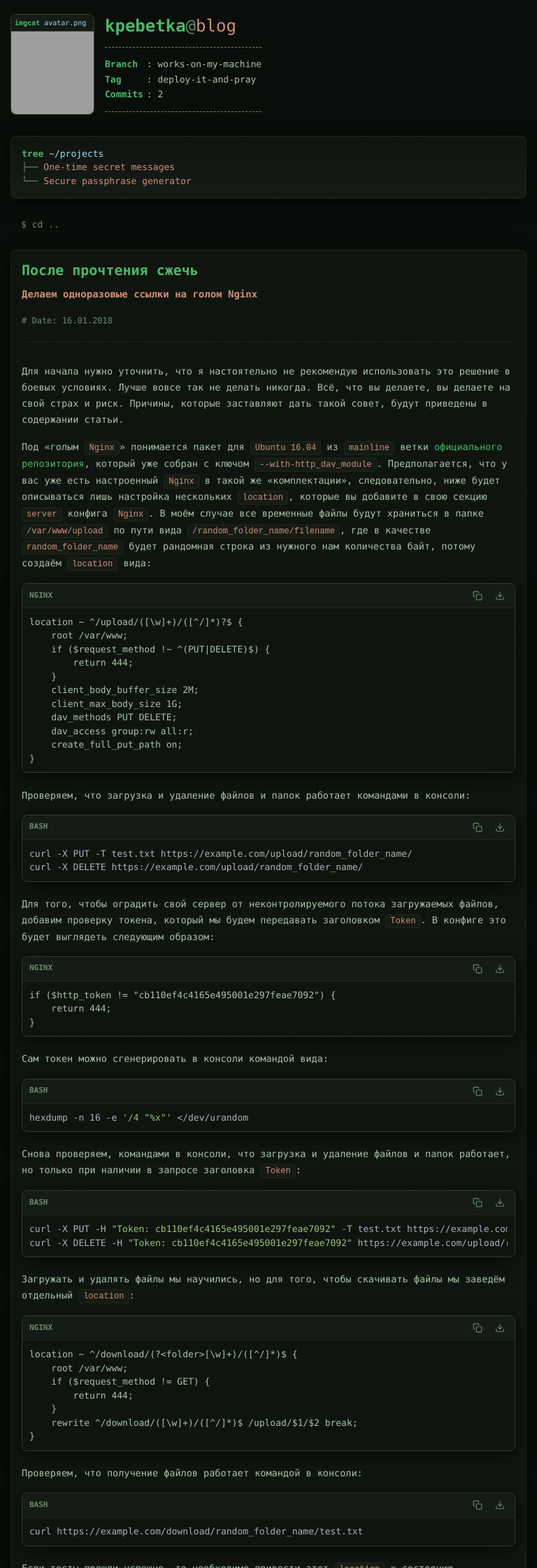
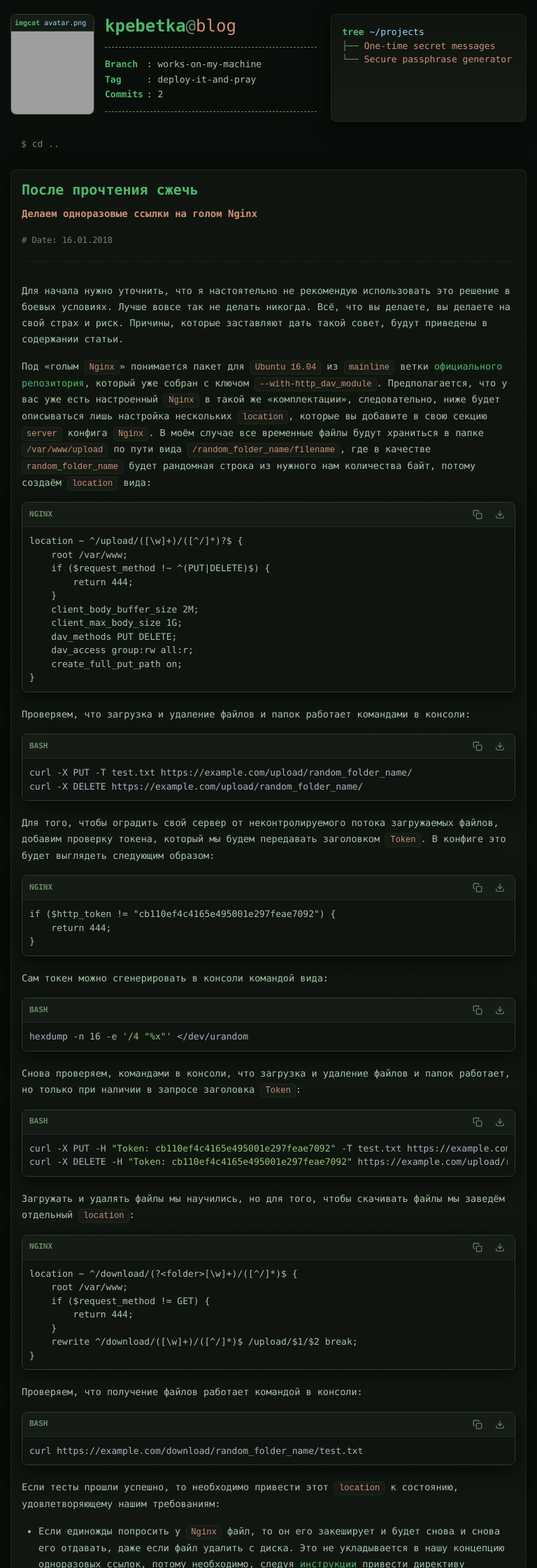
Before and after one commit to KPEBETKA/kpebetka.github.io, a Jekyll site: the page built from _posts/2018-01-16-post.md, in a window 768 px wide. Shown: the top 2240 px of the page at 70% size. Built offline with Jekyll 4.4.1, drawn with Linux system fonts in a browser that asks for light colours; nearby versions of some CDN libraries; grey boxes are pictures that could not be loaded.

Commit message:
Update style.css

```diff
--- a/assets/css/style.css
+++ b/assets/css/style.css
@@ -531,7 +531,8 @@
 }
 
 @media (min-width: 660px) and (max-width: 800px) {
-    .page-index .layout {
+    .page-index .layout,
+    .page-post .layout {
         display: grid;
         grid-template-columns: 1fr max-content;
         grid-template-areas:
@@ -540,16 +541,19 @@
         gap: 20px;
     }
 
-    .page-index .top-row {
+    .page-index .top-row,
+    .page-post .top-row {
         display: contents;
     }
 
-    .page-index .neofetch-container {
+    .page-index .neofetch-container,
+    .page-post .neofetch-container {
         grid-area: neofetch;
         width: 100%;
     }
 
-    .page-index .links-block {
+    .page-index .links-block,
+    .page-post .links-block {
         grid-area: tree;
         width: max-content;
         height: 100%;
@@ -558,7 +562,8 @@
         overflow-x: auto;
     }
 
-    .page-index .center-col {
+    .page-index .center-col,
+    .page-post .content-col {
         grid-area: posts;
         width: 100%;
         min-width: 0;
```
